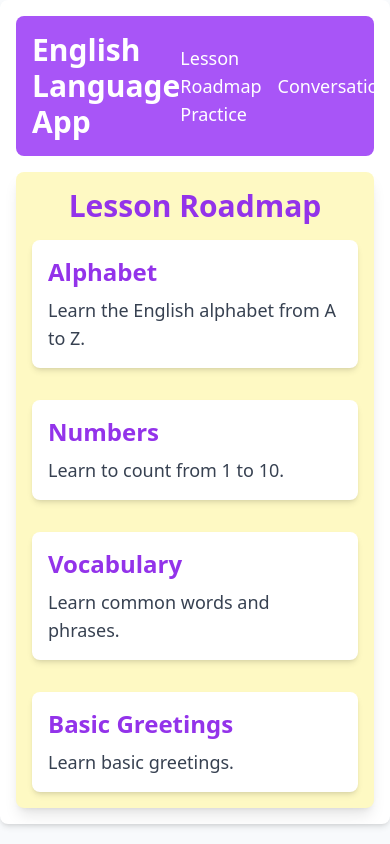
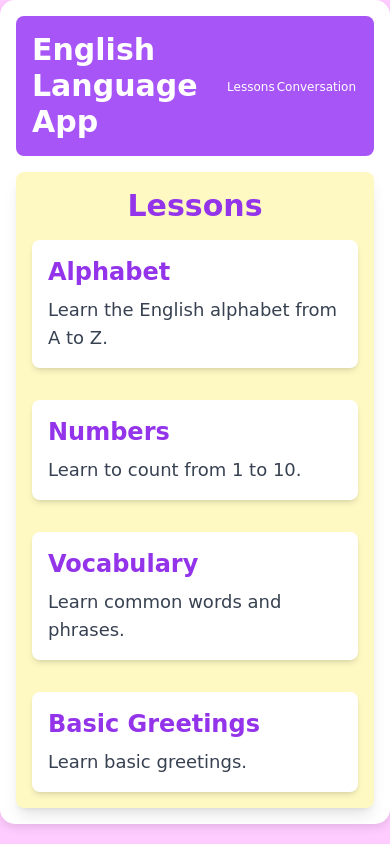
Before and after one commit to scratchmasterj21/bolt-generated-projectv1, a React (Vite) app: page / in a window 390 px wide. Built offline with nearby package versions, Linux system fonts and the light colour scheme.

Commit message:
Initial commit from your app

```diff
--- a/src/AnimalsContent.jsx
+++ b/src/AnimalsContent.jsx
@@ -1,6 +1,16 @@
 import React from 'react'
 
-const animals = ['Cat', 'Dog', 'Elephant', 'Giraffe', 'Lion', 'Monkey', 'Penguin', 'Rabbit', 'Tiger']
+    const animals = [
+      { name: 'Cat', image: 'https://via.placeholder.com/150?text=Cat' },
+      { name: 'Dog', image: 'https://via.placeholder.com/150?text=Dog' },
+      { name: 'Elephant', image: 'https://via.placeholder.com/150?text=Elephant' },
+      { name: 'Giraffe', image: 'https://via.placeholder.com/150?text=Giraffe' },
+      { name: 'Lion', image: 'https://via.placeholder.com/150?text=Lion' },
+      { name: 'Monkey', image: 'https://via.placeholder.com/150?text=Monkey' },
+      { name: 'Penguin', image: 'https://via.placeholder.com/150?text=Penguin' },
+      { name: 'Rabbit', image: 'https://via.placeholder.com/150?text=Rabbit' },
+      { name: 'Tiger', image: 'https://via.placeholder.com/150?text=Tiger' }
+    ]
 
     function AnimalsContent() {
       const speak = (animal) => {
@@ -15,12 +25,10 @@ function AnimalsContent() {
           <div className="grid grid-cols-3 gap-4">
             {animals.map((animal, index) => (
               <div key={index} className="text-center bg-white p-4 rounded-lg shadow-md transition-transform transform hover:scale-105">
-            <div className="w-16 h-16 mx-auto bg-gray-200 rounded-full flex items-center justify-center">
-              <span className="text-gray-600">{animal[0]}</span>
-            </div>
-            <span className="text-gray-600">{animal}</span>
+                <img src={animal.image} alt={animal.name} className="w-16 h-16 mx-auto bg-gray-200 rounded-full" />
+                <span className="text-gray-600">{animal.name}</span>
                 <br />
-            <button onClick={() => speak(animal)} className="mt-2">
+                <button onClick={() => speak(animal.name)} className="mt-2">
                   <img src="https://cdn-icons-png.flaticon.com/512/340/340683.png" alt="Speaker Icon" className="h-8 w-8" />
                 </button>
               </div>
--- a/src/App.jsx
+++ b/src/App.jsx
@@ -17,8 +17,8 @@ function App() {
           <nav className="flex justify-between items-center bg-purple-500 p-4 rounded-lg mb-4">
             <h1 className="text-3xl font-bold text-white">English Language App</h1>
             <div>
-          <Link to="/" className="text-white mr-4 text-lg">Lesson Roadmap</Link>
-          <Link to="/practice" className="text-white text-lg">Conversation Practice</Link>
+              <Link to="/" className="nav-link">Lessons</Link>
+              <Link to="/practice" className="nav-link">Conversation</Link>
             </div>
           </nav>
           <Routes>
--- a/src/LessonRoadmap.jsx
+++ b/src/LessonRoadmap.jsx
@@ -19,7 +19,7 @@ const vocabularyLessons = [
 function LessonRoadmap() {
   return (
     <div className="p-4 bg-yellow-100 rounded-lg shadow-lg">
-      <h1 className="text-3xl font-bold text-purple-600 text-center mb-4">Lesson Roadmap</h1>
+      <h1 className="text-3xl font-bold text-purple-600 text-center mb-4">Lessons</h1>
       <div className="space-y-8">
         {lessons.map(lesson => (
           <div key={lesson.id} className="bg-white p-4 rounded-lg shadow-md transition-transform transform hover:scale-105">
--- a/src/index.css
+++ b/src/index.css
@@ -3,7 +3,37 @@
 @tailwind utilities;
 
 body {
-  background-color: #f8fafc; /* Light background color */
+  background-color: #ffccff; /* Light pink background color */
+  font-family: 'Comic Sans MS', cursive, sans-serif; /* Playful font */
+}
+
+.container {
+  background-color: #ffffff; /* White background for the container */
+  border-radius: 15px; /* Rounded corners */
+  box-shadow: 0 4px 8px rgba(0, 0, 0, 0.1); /* Soft shadow */
+}
+
+nav {
+  background-color: #ff66b2; /* Bright pink background for the navbar */
+  border-radius: 10px; /* Rounded corners */
+}
+
+h1 {
+  color: #ffffff; /* White text color */
+  font-size: 2.5rem; /* Larger font size */
+  font-weight: bold; /* Bold text */
+}
+
+.nav-link {
+  color: #ffffff; /* White text color */
+  font-size: 1.25rem; /* Larger font size */
+  margin-right: 1rem; /* Space between links */
+  text-decoration: none; /* Remove underline */
+  transition: color 0.3s; /* Smooth transition for hover effect */
+}
+
+.nav-link:hover {
+  color: #ffcc00; /* Yellow color on hover */
 }
 
 .stroke-animation {
@@ -17,3 +47,61 @@ body {
     stroke-dashoffset: 0;
   }
 }
+
+/* Responsive Design */
+@media (max-width: 1200px) {
+  .container {
+    padding: 2rem;
+  }
+
+  nav {
+    padding: 1rem;
+  }
+
+  h1 {
+    font-size: 2rem;
+  }
+
+  .nav-link {
+    font-size: 1rem;
+    margin-right: 0.5rem;
+  }
+}
+
+@media (max-width: 768px) {
+  .container {
+    padding: 1.5rem;
+  }
+
+  nav {
+    padding: 0.75rem;
+  }
+
+  h1 {
+    font-size: 1.75rem;
+  }
+
+  .nav-link {
+    font-size: 0.875rem;
+    margin-right: 0.25rem;
+  }
+}
+
+@media (max-width: 480px) {
+  .container {
+    padding: 1rem;
+  }
+
+  nav {
+    padding: 0.5rem;
+  }
+
+  h1 {
+    font-size: 1.5rem;
+  }
+
+  .nav-link {
+    font-size: 0.75rem;
+    margin-right: 0.125rem;
+  }
+}
```
Also changed, not shown: 1 other file (tests, documents, lock files or other folders). Lines whose indentation alone changed are shown as unchanged.
